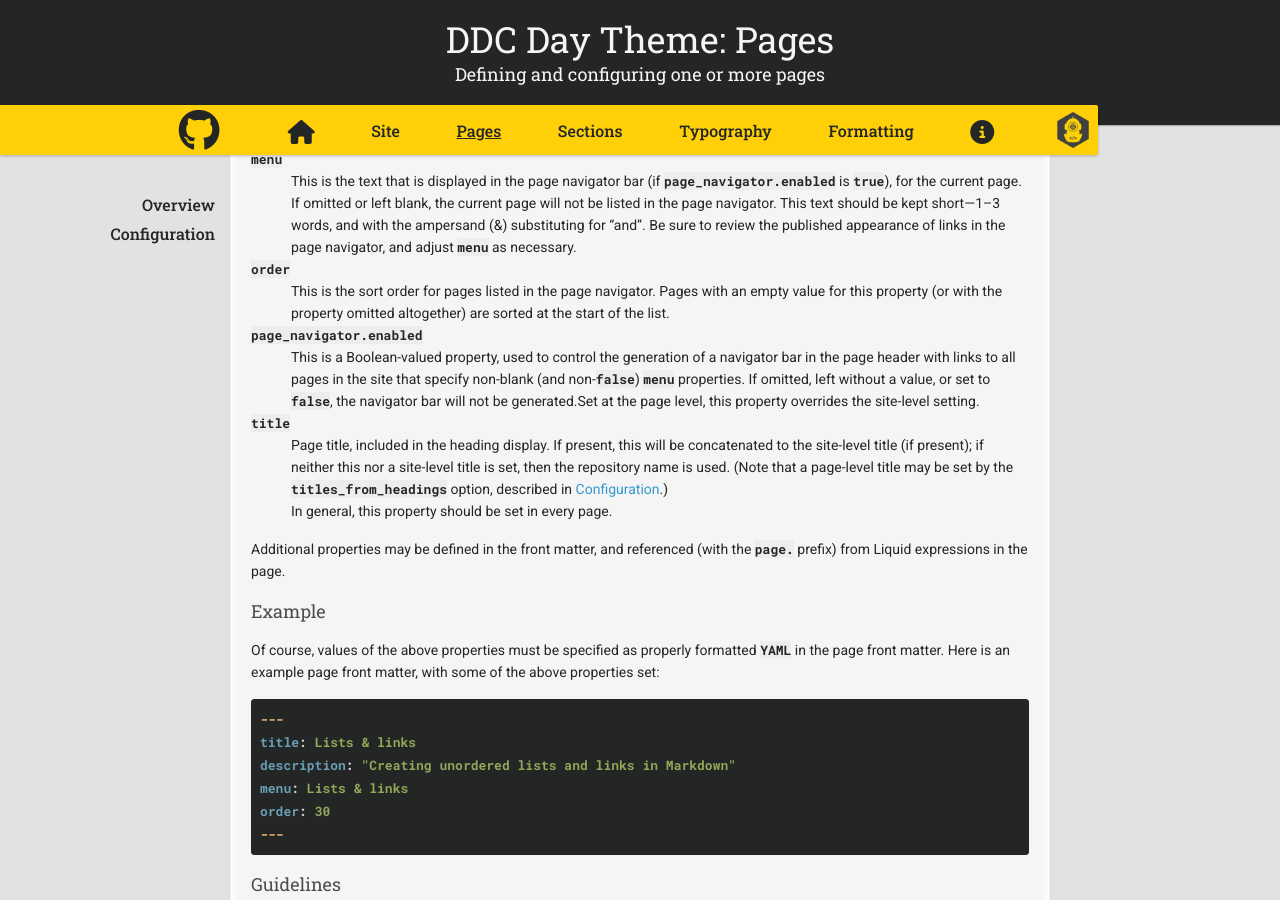
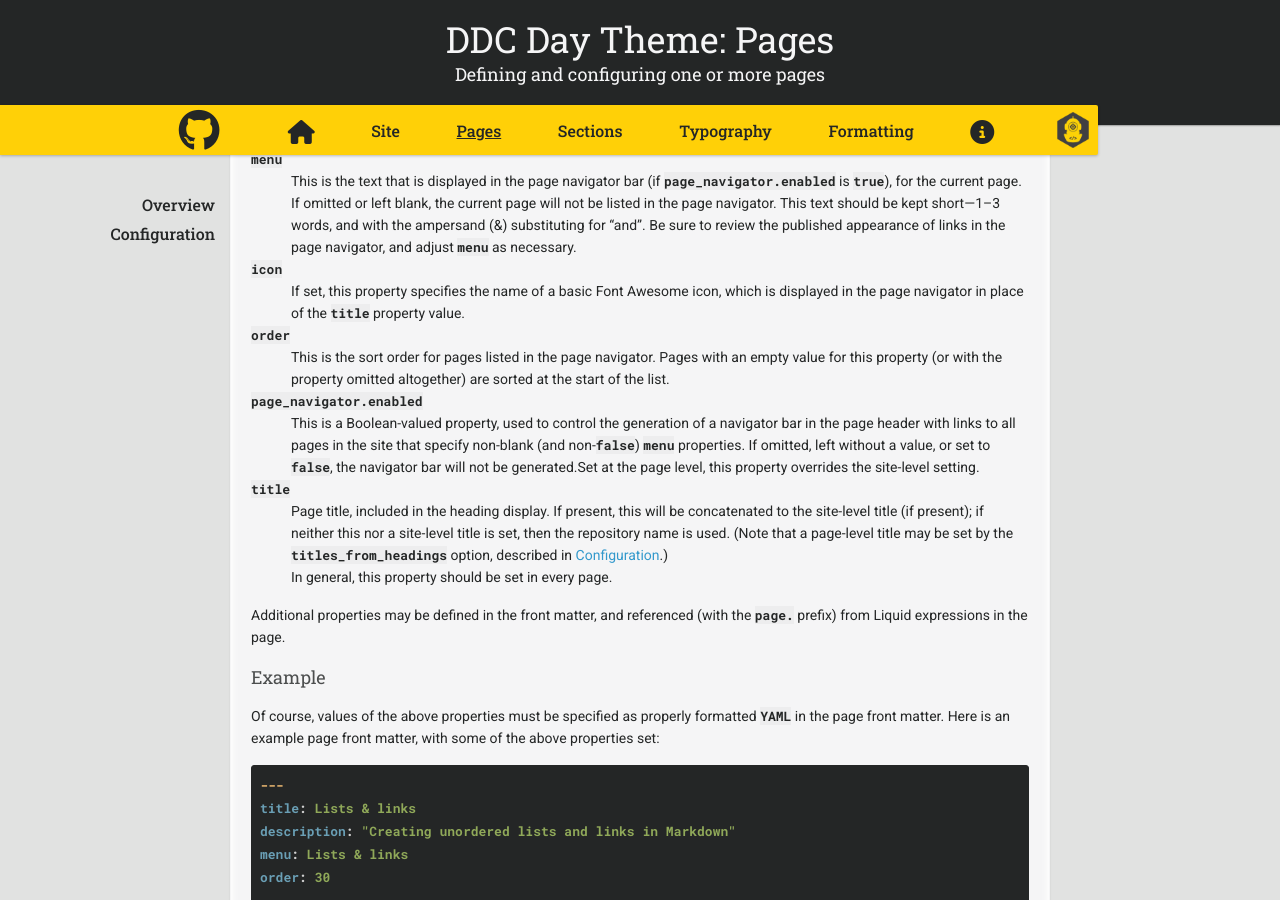
Before and after one commit to ddc-java/ddc-day, a Jekyll site: the page built from pages.md, in a window 1280 px wide and 900 px high, scrolled down 646 px. Built offline with Jekyll 4.4.1, drawn with Linux system fonts in a browser that asks for light colours; nearby versions of some CDN libraries; our own code applies the rules of GitHub Pages for plain Markdown files.

Commit message:
Add info on icon

```diff
--- a/pages.md
+++ b/pages.md
@@ -31,6 +31,9 @@ Page-level configuration is done in the front matter (a YAML block preceding the
 `menu`
 : This is the text that is displayed in the page navigator bar (if `page_navigator.enabled` is `true`), for the current page. If omitted or left blank, the current page will not be listed in the page navigator. This text should be kept short---1--3 words, and with the ampersand (&) substituting for "and". Be sure to review the published appearance of links in the page navigator, and adjust `menu` as necessary.
 
+`icon`
+: If set, this property specifies the name of a basic Font Awesome icon, which is displayed in the page navigator in place of the `title` property value.
+
 `order`
 : This is the sort order for pages listed in the page navigator. Pages with an empty value for this property (or with the property omitted altogether) are sorted at the start of the list.
 
```
